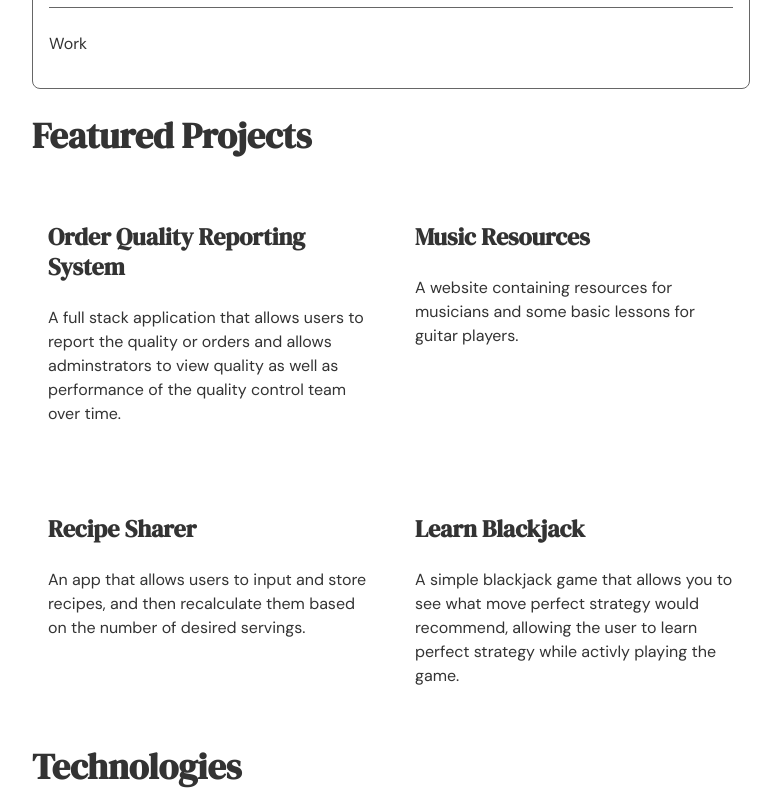
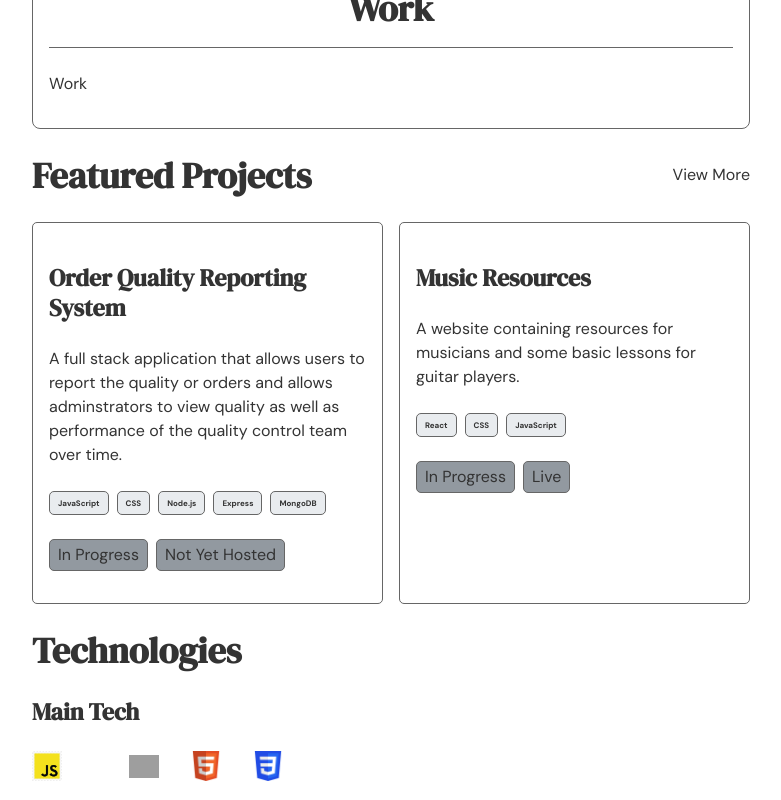
Before and after one commit to CalvinGaiennie/portfolio-vite, a React (Vite) app: page / in a window 1280 px wide. Shown: the part 720-1520 px from the top of the page, without its empty margins (249-1030 px from the left). Built offline with nearby package versions, Linux system fonts and the light colour scheme; grey boxes are pictures that could not be loaded.

Commit message:
lots of style changes

```diff
--- a/src/components/Introduction.jsx
+++ b/src/components/Introduction.jsx
@@ -5,11 +5,12 @@ function Introduction() {
     <div className={styles.introduction}>
       <h1>Calvin Gaiennie</h1>
       <p>Software Developer. </p>
-      <p>Lafayette Louisiana</p>
+      <p>Lafayette, Louisiana</p>
       <div className={styles.links}>
         <a
           href="/CalvinGaiennie_Resume_11-24-24.pdf"
-          download="CalvinGaiennie_Resume_11-24-24.pdf"
+          target="_blank"
+          rel="noopener noreferrer"
           className={styles.resume}
         >
           Resume
@@ -55,7 +56,8 @@ function Introduction() {
           />
         </a>
       </div>
-      <p>Contact Me: Calvingaiennie@gmail.com</p>
+      <p>Email: Calvingaiennie@gmail.com</p>
+      <p>Phone: 337-945-0939</p>
     </div>
   );
 }
--- a/src/components/Introduction.module.css
+++ b/src/components/Introduction.module.css
@@ -15,7 +15,7 @@
   color: black;
   text-decoration: none;
   border: 1px solid grey;
-  border-radius: 4px;
+  border-radius: 5px;
   justify-content: center;
 }
 
--- a/src/components/ProjectCard.jsx
+++ b/src/components/ProjectCard.jsx
@@ -1,11 +1,32 @@
 import styles from "./ProjectCard.module.css";
 
-function ProjectCard({ title, description, image }) {
+function ProjectCard({
+  title,
+  description,
+  image,
+  link,
+  status,
+  hostingStatus,
+  techStack,
+}) {
   return (
     <div className={styles.projectCard}>
-      <h3>{title}</h3>
-      <p>{description}</p>
-      {/* <img src={projectImage} alt="Project Image" /> */}
+      <a href={link} target="_blank" rel="noopener noreferrer">
+        <h3>{title}</h3>
+        <p>{description}</p>
+        {/* <img src={projectImage} alt="Project Image" /> */}
+        <div className={styles.techStackContainer}>
+          {techStack.map((tech) => (
+            <p key={tech} className={styles.tech}>
+              {tech}
+            </p>
+          ))}
+        </div>
+        <div className={styles.statusContainer}>
+          <p className={styles.status}>{status}</p>
+          <p className={styles.hostingStatus}>{hostingStatus}</p>
+        </div>
+      </a>
     </div>
   );
 }
--- a/src/components/ProjectCard.module.css
+++ b/src/components/ProjectCard.module.css
@@ -1,3 +1,47 @@
 .projectCard {
   padding: 1rem;
+  border: 1px solid #666;
+  border-radius: 5px;
 }
+
+.projectCard a {
+  text-decoration: none;
+  color: inherit;
+}
+
+.status {
+  border: 1px solid #666;
+  border-radius: 5px;
+  width: fit-content;
+  padding: 0.2rem 0.5rem;
+  background-color: var(--button-gray);
+}
+
+.hostingStatus {
+  border: 1px solid #666;
+  border-radius: 5px;
+  width: fit-content;
+  padding: 0.2rem 0.5rem;
+  background-color: var(--button-gray);
+}
+
+.statusContainer {
+  display: flex;
+  gap: 0.5rem;
+}
+
+.techStackContainer {
+  display: flex;
+  flex-wrap: wrap;
+  gap: 0.5rem;
+}
+
+.tech {
+  border: 1px solid #666;
+  border-radius: 5px;
+  padding: 0.3rem 0.5rem;
+  width: fit-content;
+  font-size: 0.5rem;
+  font-weight: 900;
+  background-color: var(--background-active);
+}
--- a/src/components/ProjectsPreview.jsx
+++ b/src/components/ProjectsPreview.jsx
@@ -4,32 +4,31 @@ import styles from "./ProjectsPreview.module.css";
 function ProjectsPreview() {
   return (
     <div>
+      <div className={styles.projectsPreviewHeader}>
         <h1>Featured Projects</h1>
         <NavLink to="/Projects" className={styles.projectsPreviewLink}>
+          View More
+        </NavLink>
+      </div>
       <div className={styles.projectsPreview}>
         <ProjectCard
           title="Order Quality Reporting System"
           description="A full stack application that allows users to report the quality or orders and allows adminstrators to view quality as well as performance of the quality control team over time."
           // img={projectImage}
+          status={"In Progress"}
+          hostingStatus={"Not Yet Hosted"}
+          techStack={["JavaScript", "CSS", "Node.js", "Express", "MongoDB"]}
         />
         <ProjectCard
           title="Music Resources"
           description="A website containing resources for musicians and some basic lessons for guitar players."
           // img={projectImage}
-          />
-
-          <ProjectCard
-            title="Recipe Sharer"
-            description="An app that allows users to input and store recipes, and then recalculate them based on the number of desired servings."
-            // img={projectImage}
-          />
-          <ProjectCard
-            title="Learn Blackjack"
-            description="A simple blackjack game that allows you to see what move perfect strategy would recommend, allowing the user to learn perfect strategy while activly playing the game."
-            // img={projectImage}
+          link={"https://cgmusic.netlify.app/"}
+          status={"In Progress"}
+          hostingStatus={"Live"}
+          techStack={["React", "CSS", "JavaScript"]}
         />
       </div>
-      </NavLink>
     </div>
   );
 }
--- a/src/components/ProjectsPreview.module.css
+++ b/src/components/ProjectsPreview.module.css
@@ -8,3 +8,9 @@
   text-decoration: none;
   color: var(--text-primary);
 }
+
+.projectsPreviewHeader {
+  display: flex;
+  justify-content: space-between;
+  align-items: center;
+}
--- a/src/index.css
+++ b/src/index.css
@@ -61,21 +61,13 @@ h4 {
 }
 
 :root {
-  /* Primary Colors */
-  --primary-color: #007bff;
-  --primary-dark: #0056b3;
-  --primary-light: #3395ff;
-
   /* Neutral Colors */
   --background: #ffffff;
   --text-primary: #333333;
   --text-secondary: #666666;
   --background-active: #e9ecef;
-
-  /* Status Colors */
-  --success: #4caf50;
-  --error: #f44336;
-  --warning: #ff9800;
+  --button-gray-light: #dee2e6;
+  --button-gray: #9299a0;
 }
 
 /* Base styles */
--- a/src/pages/Projects.jsx
+++ b/src/pages/Projects.jsx
@@ -9,25 +9,56 @@ function Projects() {
       <h1>Projects</h1>
       <div className={styles.projectsPreview}>
         <ProjectCard
-          title="Order Quality Reporting System"
-          description="A full stack application that allows users to report the quality or orders and allows adminstrators to view quality as well as performance of the quality control team over time."
+          title={"Order Quality Reporting System"}
+          description={
+            "A full stack application that allows users to report the quality or orders and allows adminstrators to view quality as well as performance of the quality control team over time."
+          }
+          // img={projectImage}
+          status={"In Progress"}
+          hostingStatus={"Not Yet Hosted"}
+          techStack={["JavaScript", "CSS", "Node.js", "Express", "MongoDB"]}
+        />
+        <ProjectCard
+          title={"Music Resources"}
+          description={
+            "A website containing resources for musicians and some basic lessons for guitar players."
+          }
+          link={"https://cgmusic.netlify.app/"}
+          status={"In Progress"}
+          hostingStatus={"Live"}
+          techStack={["React", "CSS", "JavaScript"]}
           // img={projectImage}
         />
         <ProjectCard
-          title="Music Resources"
-          description="A website containing resources for musicians and some basic lessons for guitar players."
+          title={"Learn Blackjack"}
+          description={
+            "A simple blackjack game that allows you to see what move perfect strategy would recommend, allowing the user to learn perfect strategy while activly playing the game."
+          }
+          link={"https://learn-blackjack.netlify.app/"}
           // img={projectImage}
-        />
-
-        <ProjectCard
-          title="Recipe Sharer"
-          description="An app that allows users to input and store recipes, and then recalculate them based on the number of desired servings."
-          // img={projectImage}
+          status={"In Progress"}
+          hostingStatus={"Live"}
+          techStack={["React", "CSS", "JavaScript"]}
         />
         <ProjectCard
-          title="Learn Blackjack"
-          description="A simple blackjack game that allows you to see what move perfect strategy would recommend, allowing the user to learn perfect strategy while activly playing the game."
+          title={"Recipe Sharer"}
+          description={
+            "An app that allows users to input and store recipes, and then recalculate them based on the number of desired servings."
+          }
           // img={projectImage}
+          status={"In Progress"}
+          hostingStatus={"Not Yet Hosted"}
+          techStack={["React", "CSS", "JavaScript"]}
+        />
+        <ProjectCard
+          title={"This Portfolio"}
+          description={
+            "This portfolio is a project that I am using to showcase my skills and projects."
+          }
+          // img={projectImage}
+          status={"In Progress"}
+          hostingStatus={"Live"}
+          techStack={["React", "CSS", "JavaScript"]}
         />
       </div>
     </div>
@@ -36,3 +67,10 @@ function Projects() {
 
 export default Projects;
 Projects;
+
+{
+  /*
+  https://cgmusic.netlify.app/
+  https://learn-blackjack.netlify.app/
+  */
+}
```
Lines whose indentation alone changed are shown as unchanged.
